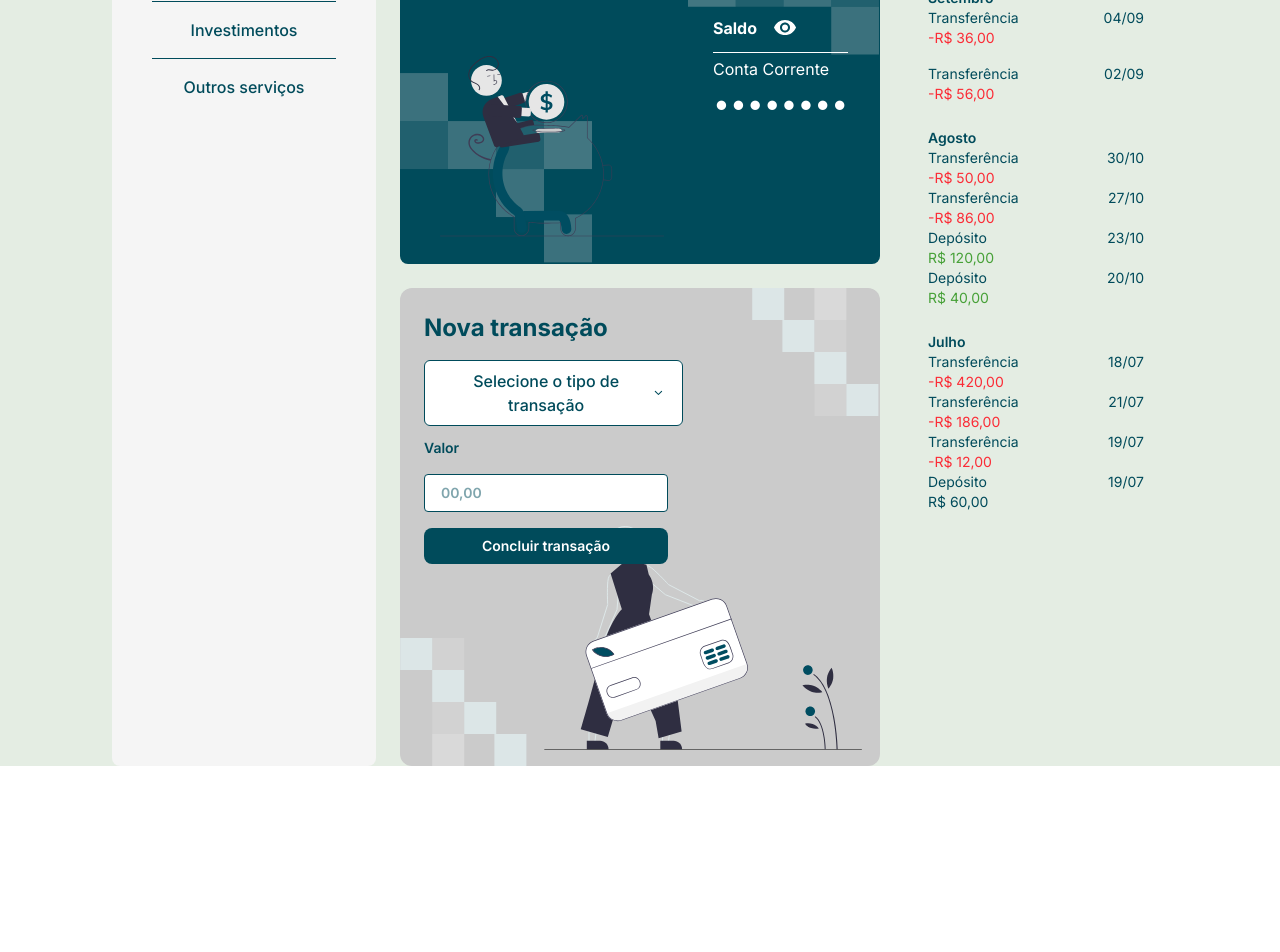
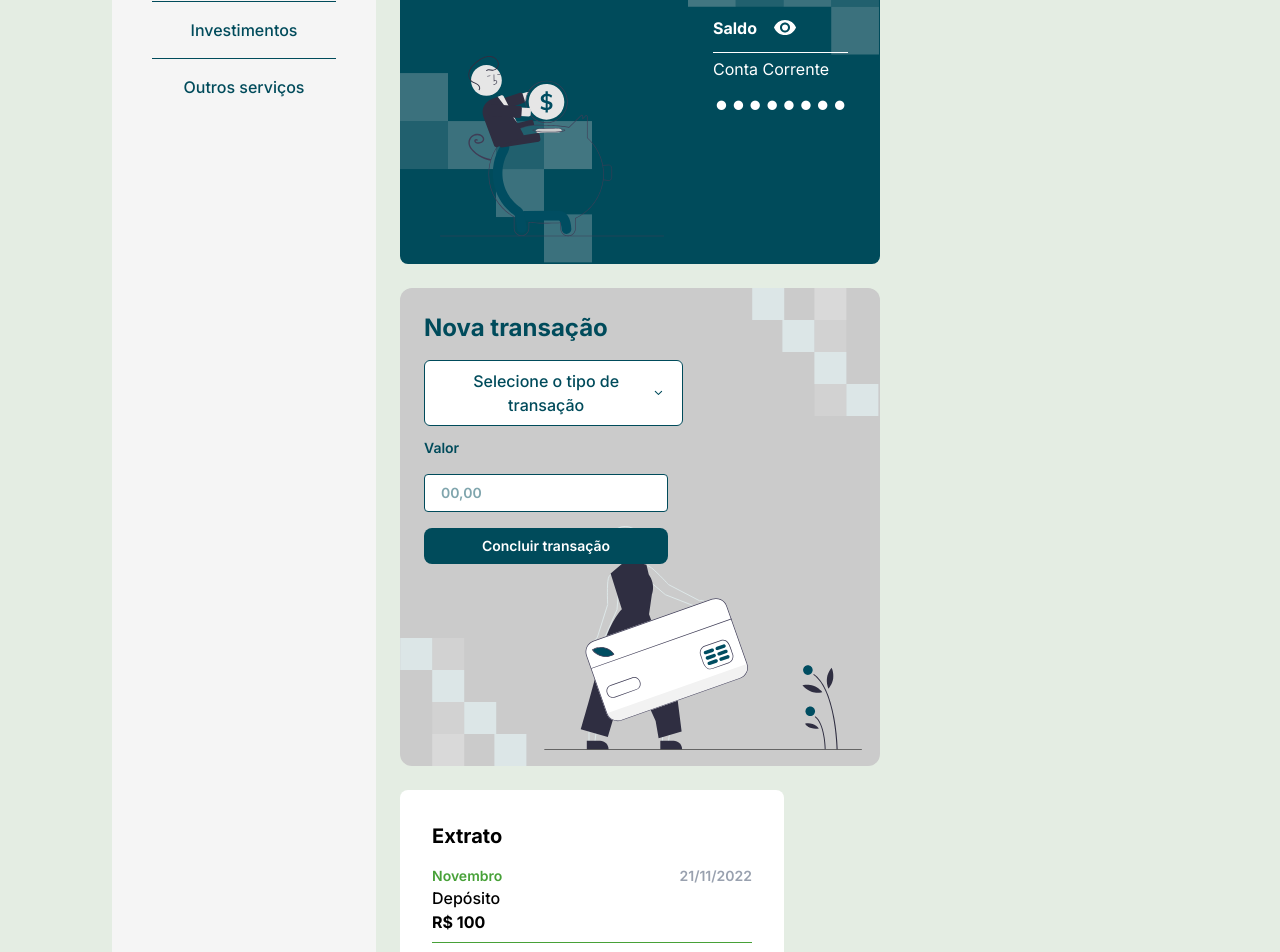
Before and after one commit to BrunaABraguin/bytebank, a Next.js app: page /dashboard in a window 1280 px wide. Shown: the part 240-1192 px from the top of the page. Before the commit the page ends 1006 px from the top, so only its background shows below. Built offline with nearby package versions, Linux system fonts and the light colour scheme.

Commit message:
feat: Update Statement

```diff
--- a/src/app/components/Select/index.tsx
+++ b/src/app/components/Select/index.tsx
@@ -1,10 +1,10 @@
 "use client";
 
-import { Options } from "@/app/types";
+import { Option } from "@/types";
 import React, { useState } from "react";
 
 interface SelectProps {
-  options: Options;
+  options: Option[];
 }
 
 const Select: React.FC<SelectProps> = ({ options }) => {
--- a/src/app/constants/index.tsx
+++ /dev/null
@@ -1,12 +0,0 @@
-import { Options } from "../types";
-
-export const transactionOptions: Options = [
-  {
-    value: "",
-    label: "Selecione o tipo de transação",
-    disabled: true,
-  },
-  { value: "cambio", label: "Câmbio de Moeda" },
-  { value: "doc-ted", label: "DOC/TED" },
-  { value: "emprestimo", label: "Empréstimo e Financiamento" },
-];
--- a/src/app/dashboard/components/NewTransactionCard/index.tsx
+++ b/src/app/dashboard/components/NewTransactionCard/index.tsx
@@ -1,6 +1,6 @@
 import Button from "@/app/components/Button";
 import Select from "@/app/components/Select";
-import { transactionOptions } from "@/app/constants";
+import { transactionOptions } from "@/constants";
 import React from "react";
 
 const NewTransactionCard: React.FC = () => {
--- a/src/app/dashboard/components/Statement/index.tsx
+++ b/src/app/dashboard/components/Statement/index.tsx
@@ -1,70 +1,35 @@
+import { Transaction } from "@/types";
 import React from "react";
 
-const Statement: React.FC = () => {
+interface StatementProps {
+  transactions: Transaction[];
+}
+
+const Statement: React.FC<StatementProps> = ({ transactions }) => {
   return (
-    <aside className="md:col-span-1 p-6">
-      <h2 className="font-bold text-lg text-green-dark">Extrato</h2>
-      <div className="flex gap-2 my-4">
-        <button className="bg-green-dark text-white p-2 rounded-full">
-          ✏️
-        </button>
-        <button className="bg-green-dark text-white p-2 rounded-full">
-          🗑️
-        </button>
-      </div>
-      <div className="space-y-4 text-sm text-green-dark">
-        <div>
-          <div className="font-semibold">Setembro</div>
-          <div className="flex justify-between">
-            Transferência <span>04/09</span>
+    <aside className="bg-white rounded-lg max-w-sm p-8 md:col-span-1">
+      <h2 className="text-xl font-bold mb-4">Extrato</h2>
+
+      {transactions.map((tx) => (
+        <div key={tx.id} className="mb-4 border-b border-green pb-2">
+          <div className="flex justify-between text-sm text-green font-semibold">
+            <span>{tx.month}</span>
+            <span className="text-gray-400">
+              {new Date(tx.date).toLocaleDateString("pt-BR")}
+            </span>
           </div>
-          <div className="text-red-500">-R$ 36,00</div>
+
+          <div className="text-black font-medium">{tx.type}</div>
+
+          <div
+            className={`font-bold ${
+              tx.amount < 0 ? "text-red-600" : "text-black"
+            }`}
+          >
+            {tx.amount < 0 ? `-R$ ${Math.abs(tx.amount)}` : `R$ ${tx.amount}`}
+          </div>
         </div>
-        <div>
-          <div className="flex justify-between">
-            Transferência <span>02/09</span>
-          </div>
-          <div className="text-red-500">-R$ 56,00</div>
-        </div>
-        <div className="pt-2">
-          <div className="font-semibold">Agosto</div>
-          <div className="flex justify-between">
-            Transferência <span>30/10</span>
-          </div>
-          <div className="text-red-500">-R$ 50,00</div>
-          <div className="flex justify-between">
-            Transferência <span>27/10</span>
-          </div>
-          <div className="text-red-500">-R$ 86,00</div>
-          <div className="flex justify-between">
-            Depósito <span>23/10</span>
-          </div>
-          <div className="text-green">R$ 120,00</div>
-          <div className="flex justify-between">
-            Depósito <span>20/10</span>
-          </div>
-          <div className="text-green">R$ 40,00</div>
-        </div>
-        <div className="pt-2">
-          <div className="font-semibold">Julho</div>
-          <div className="flex justify-between">
-            Transferência <span>18/07</span>
-          </div>
-          <div className="text-red-500">-R$ 420,00</div>
-          <div className="flex justify-between">
-            Transferência <span>21/07</span>
-          </div>
-          <div className="text-red-500">-R$ 186,00</div>
-          <div className="flex justify-between">
-            Transferência <span>19/07</span>
-          </div>
-          <div className="text-red-500">-R$ 12,00</div>
-          <div className="flex justify-between">
-            Depósito <span>19/07</span>
-          </div>
-          <div className="text-green500">R$ 60,00</div>
-        </div>
-      </div>
+      ))}
     </aside>
   );
 };
--- a/src/app/dashboard/page.tsx
+++ b/src/app/dashboard/page.tsx
@@ -4,6 +4,7 @@ import Sidebar from "./components/Sidebar";
 import BalanceCard from "./components/BalanceCard";
 import NewTransactionCard from "./components/NewTransactionCard";
 import Statement from "./components/Statement";
+import { transactions } from "@/mocks";
 
 const Dashboard: React.FC = () => {
   return (
@@ -14,8 +15,8 @@ const Dashboard: React.FC = () => {
         <main className="md:col-span-2 px-6 space-y-6">
           <BalanceCard balance={2500} />
           <NewTransactionCard />
+          <Statement transactions={transactions} />
         </main>
-        <Statement />
       </div>
     </div>
   );
--- a/src/constants/index.ts
+++ b/src/constants/index.ts
@@ -1,3 +1,4 @@
+import { Option } from "../types";
 export const NAV_LINKS = [
   { href: "/about", label: "Sobre" },
   { href: "/services", label: "Serviços" },
@@ -9,3 +10,14 @@ export const NAV_LINKS_DASHBOARD = [
   { href: "/dashboard/investments", label: "Investimentos" },
   { href: "/dashboard/services", label: "Outros serviços" },
 ];
+
+export const transactionOptions: Option[] = [
+  {
+    value: "",
+    label: "Selecione o tipo de transação",
+    disabled: true,
+  },
+  { value: "cambio", label: "Câmbio de Moeda" },
+  { value: "doc-ted", label: "DOC/TED" },
+  { value: "emprestimo", label: "Empréstimo e Financiamento" },
+];
--- /dev/null
+++ b/src/mocks/index.ts
@@ -0,0 +1,30 @@
+export const transactions = [
+    {
+        id: 2,
+        date: "2022-11-21",
+        type: "Depósito",
+        amount: 100,
+        month: "Novembro",
+    },
+    {
+        id: 3,
+        date: "2022-11-21",
+        type: "Depósito",
+        amount: 50,
+        month: "Novembro",
+    },
+    {
+        id: 4,
+        date: "2022-11-21",
+        type: "Transferência",
+        amount: -500,
+        month: "Novembro",
+    },
+    {
+        id: 1,
+        date: "2022-11-18",
+        type: "Depósito",
+        amount: 150,
+        month: "Novembro",
+    },
+];
--- /dev/null
+++ b/src/types/index.ts
@@ -0,0 +1,14 @@
+export type Option = {
+  value: string;
+  label: string;
+  disabled?: boolean;
+  selected?: boolean;
+};
+
+export type Transaction = {
+  id: number;
+  date: string;
+  type: string;
+  amount: number;
+  month: string;
+};
```
Also changed, not shown: src/app/types/index.ts (deleted, +0 -8 lines).
